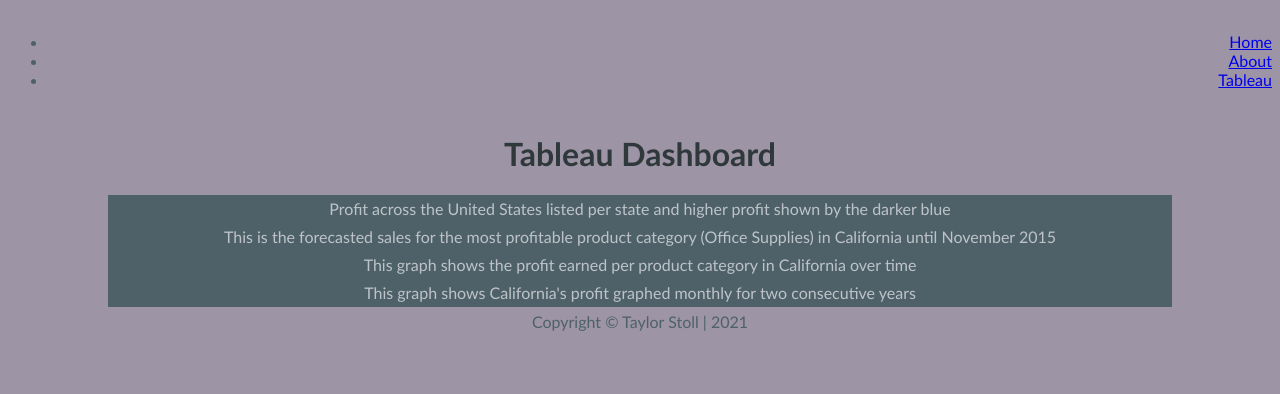
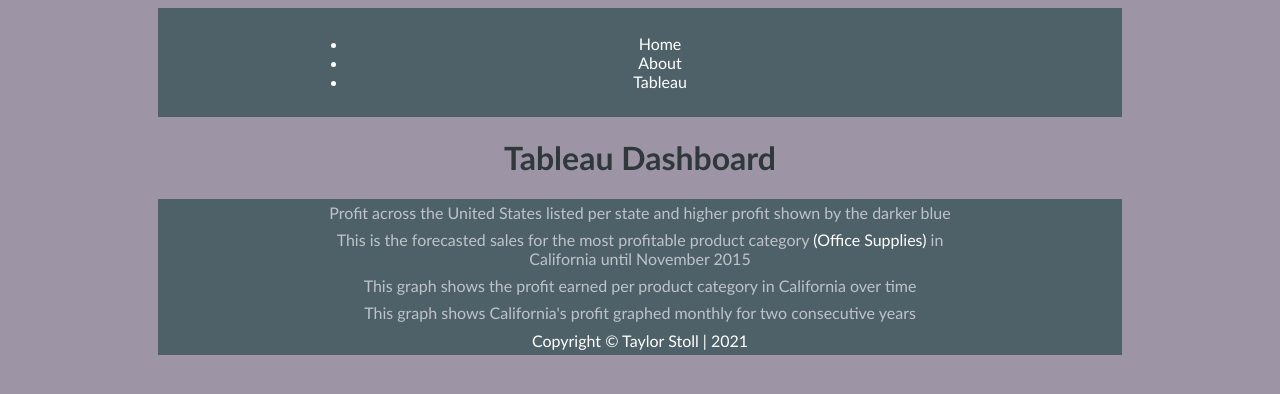
Before and after one commit to stoll11/IS201, a plain HTML site: page html/tableau.html in a window 1280 px wide. Drawn offline with Linux system fonts and the light colour scheme.

Commit message:
Add files via upload

```diff
--- a/html/tableau.html
+++ b/html/tableau.html
@@ -1,4 +1,4 @@
-<!--Taylor Stoll 12.17.21-->
+<!--Taylor Stoll 12.18.21-->
 <!DOCTYPE html>
 <html lang="en">
 <head>
@@ -16,10 +16,10 @@
     <nav class="menu">
         <div>
            <div>
-                <ul>
-                    <li class="nav-item"><a  href="../index.html">Home</a></li>
-                    <li class="nav-item"><a  href="../html/about.html">About</a></li>
-                    <li class="nav-item"><a  href="#">Tableau</a></li>
+                <ul class="menu">
+                    <li><a  href="../index.html" class="nav">Home</a></li>
+                    <li><a  href="../html/about.html" class="nav">About</a></li>
+                    <li><a  href="#" class="nav">Tableau</a></li>
                 </ul>
           </div>
         </div>
@@ -29,7 +29,10 @@
     <!--Tableau Dashboard-->
     <h1 class="header">Tableau Dashboard</h1>
     <!--The Map-->
-      <div class="cont">
+    <div class="description">
+        Profit across the United States listed per state and higher profit shown by the darker blue
+    </div>
+    <div class="cont">
         <div class='tableauPlaceholder' id='viz1639783466211' style='position: relative'>
             <noscript>
                 <a href='#'>
@@ -61,10 +64,11 @@
             vizElement.parentNode.insertBefore(scriptElement, vizElement);
         </script>
       </div>
-      <div class="description">
-          Profit across the United States listed per state and higher profit shown by the darker blue
-      </div>
+
     <!--another forecast-->
+    <div class="description">
+        This is the forecasted sales for the most profitable product category <a href="https://www.statista.com/statistics/197722/annual-office-supplies-and-stationery-store-sales-in-the-us-since-1992/" class="nav">(Office Supplies)</a> in California until November 2015
+    </div>
     <div class="cont">
         <div class='tableauPlaceholder' id='viz1639787885468' style='position: relative'>
             <object class='tableauViz'  style='display:none;'><param name='host_url' value='https%3A%2F%2Fpublic.tableau.com%2F' />
@@ -89,10 +93,11 @@
                 vizElement.parentNode.insertBefore(scriptElement, vizElement);
             </script>
     </div>
+
+    <!--product cat-->
     <div class="description">
-        This is the forecasted sales for the most profitable product category (Office Supplies) in California until November 2015
+        This graph shows the profit earned per product category in California over time
     </div>
-    <!--product cat-->
     <div class="cont">
         <div class='tableauPlaceholder' id='viz1639788101409' style='position: relative'>
             <object class='tableauViz'  style='display:none;'>
@@ -119,10 +124,11 @@
                 vizElement.parentNode.insertBefore(scriptElement, vizElement);
             </script>
     </div>
+
+    <!--California's monthly profit-->
     <div class="description">
-    This graph shows the profit earned per product category in California over time
+        This graph shows California's profit graphed monthly for two consecutive years
     </div>
-    <!--California's monthly profit-->
     <div class="cont">
         <div class='tableauPlaceholder' id='viz1639786384545' style='position: relative'>
             <object class='tableauViz'  style='display:none;'>
@@ -149,9 +155,7 @@
             vizElement.parentNode.insertBefore(scriptElement, vizElement);
         </script>
     </div>
-    <div class="description">
-    This graph shows California's profit graphed monthly for two consecutive years
-    </div>
+
     <div class="footer" >Copyright &copy; Taylor Stoll | 2021</div>
 </body>
 </html>
--- a/styles/bootstyles.css
+++ b/styles/bootstyles.css
@@ -6,8 +6,45 @@
 .bold{
 font-style: bold;
 }
+.italic{
+font-style: italic;
+}
+.fontfam{
+  font-family: 'Trebuchet MS', 'Lucida Sans Unicode', 'Lucida Grande', 'Lucida Sans', Arial, sans-serif ;;
+}
+.newcolor{
+  background-color: blueviolet;
+}
+
+a:hover{
+  color: rgba(255, 255, 255, 0.39);
+  }
+
 
 /*Tableau Page Styles*/
+.menu{
+text-align: center;
+font-style: bold;
+color: white;
+padding-top: 5px;
+padding-bottom: 5px;
+margin-left: 150px;
+margin-right: 150px;
+background-color: rgb(78, 97, 105);
+text-decoration: none;
+justify-content: space-between;
+}
+
+.nav{
+color: white;
+text-decoration: none;
+}
+
+.header{
+text-align: center;
+color: rgb(47, 56, 59);
+}
+
 .body{
 background-color: rgb(157, 148, 165);
 font-family: 'Trebuchet MS', 'Lucida Sans Unicode', 'Lucida Grande', 'Lucida Sans', Arial, sans-serif ;
@@ -15,47 +52,33 @@
 color: rgb(78, 97, 105);
 }
 
-.header{
-  text-align: center;
-  color: rgb(47, 56, 59);
-}
-.menu{
-padding-top: 0.5rem;
-padding-bottom: 0.5rem;
-position: relative;
-flex-wrap: wrap;
-justify-content: space-between;
-text-align: right;
+.cont{
+padding-top: 0 px;
+padding-left: 150px;
+margin-right: 150px;
+z-index: 2;
 }
 
-.cont{
-  padding-top: 0 px;
-
-  padding-left: 100px;
-  margin-right: 100px;
-  z-index: 2;
-}
-.pls{
-padding-left: 100px;
-  margin-right: 100px;
-}
 .description{
 background-color: rgb(78, 97, 105);
 padding-top: 4px;
 padding-bottom: 4px;
-  padding-left: 100px;
-  padding-right: 100px;
+padding-left: 150px;
+padding-right: 150px;
 text-align: center;
 color: rgb(190, 195, 201);
-  margin-left: 100px;
-  margin-right: 100px;
-  height: 20px;
+margin-left: 150px;
+margin-right: 150px;
 z-index: 3;
-
 }
 
 .footer{
 text-align: center;
 font-style: bold;
+color: white;
 padding-top: 5px;
+padding-bottom: 5px;
+margin-left: 150px;
+margin-right: 150px;
+background-color: rgb(78, 97, 105);
 }
```
Also changed, not shown: html/about.html (+13 -6 lines), index.html (+6 -6 lines). Lines whose indentation alone changed are shown as unchanged.
